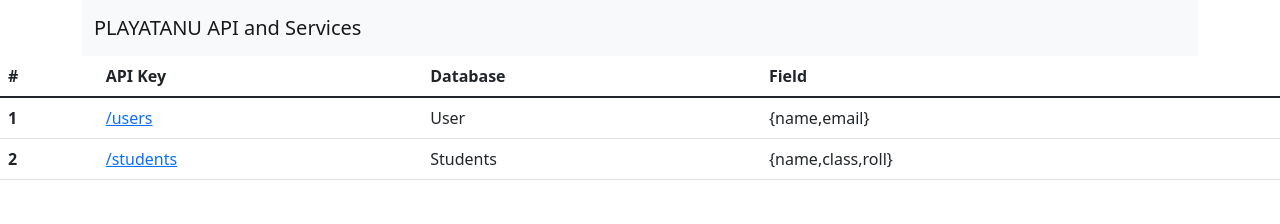
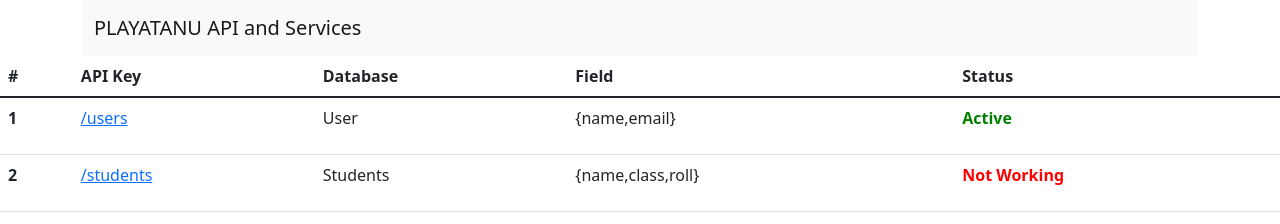
Before and after one commit to playatanu/RESTAPI, a website: page index.html in a window 1280 px wide. Drawn offline with nearby package versions, Linux system fonts and the light colour scheme.

Commit message:
active status add

```diff
--- a/index.html
+++ b/index.html
@@ -30,6 +30,7 @@
                 <th scope="col">API Key</th>
                 <th scope="col">Database</th>
                 <th scope="col">Field</th>
+                <th scope="col">Status</th>
             </tr>
         </thead>
         <tbody>
@@ -38,12 +39,18 @@
                 <td><a href="https://playatanu.herokuapp.com/users">/users</a></td>
                 <td>User</td>
                 <td>{name,email}</td>
+                <td>
+                    <p style="color: green; font-weight: 600;">Active</p>
+                </td>
             </tr>
             <tr>
                 <th scope="row">2</th>
                 <td><a href="https://playatanu.herokuapp.com/students">/students</a></td>
                 <td>Students</td>
                 <td>{name,class,roll}</td>
+                <td>
+                    <p style="color: rgb(255, 0, 0); font-weight: 600;">Not Working</p>
+                </td>
             </tr>
 
         </tbody>
```
